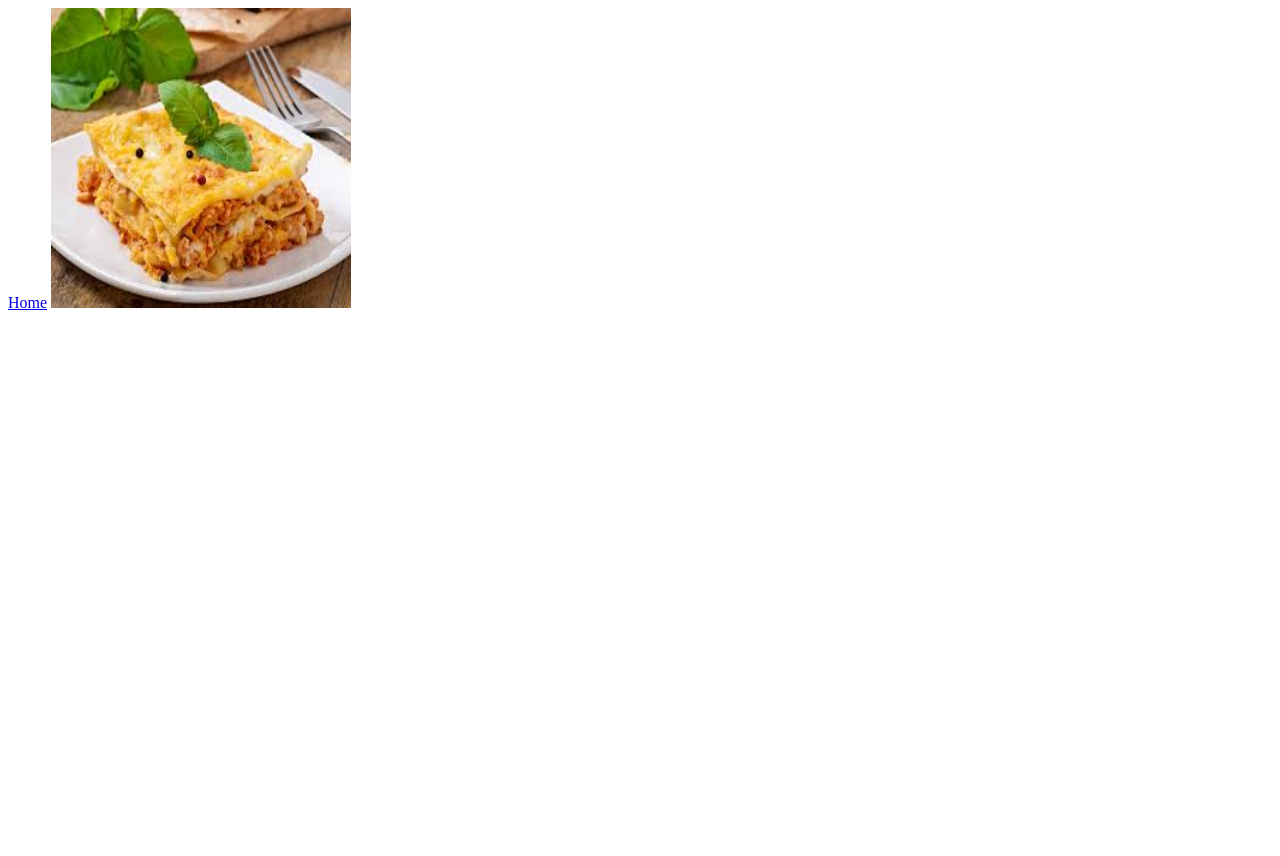
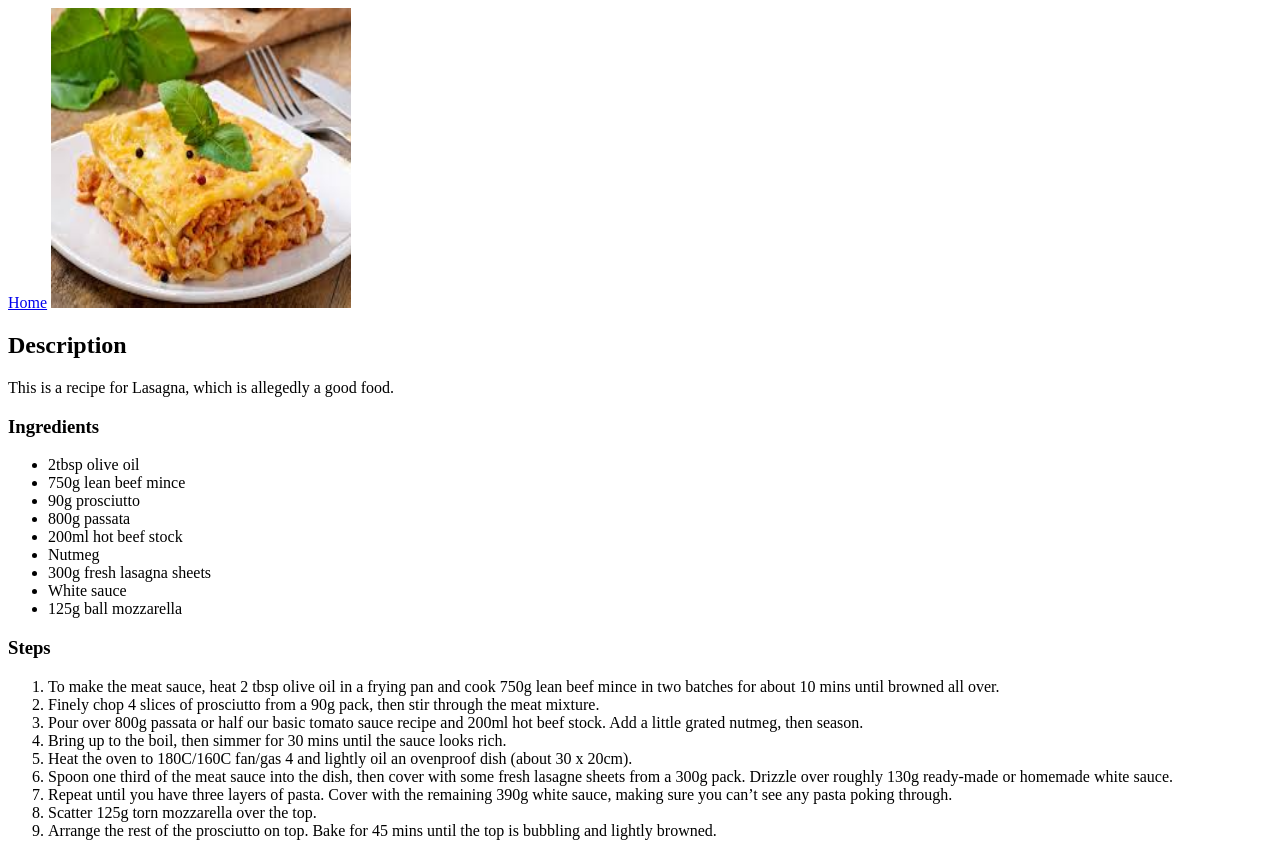
Before and after one commit to arwynbethel/odin-recipes, a plain HTML site: page recipes/lasagna.html in a window 1280 px wide. Before the commit the page ends 800 px from the top, so only its background shows below. Drawn offline with Linux system fonts and the light colour scheme.

Commit message:
Add text to lasagna.html to complete recipe page

```diff
--- a/recipes/lasagna.html
+++ b/recipes/lasagna.html
@@ -6,6 +6,49 @@
     <title>Lasagna</title>
     <a href="../index.html">Home</a>
     <img src="../images/lasagna.jpeg" alt="A picture of a Lasagna" width="300" height="300">
+    <h2>Description</h2>
+    <p>This is a recipe for Lasagna, which is allegedly
+        a good food.</p>
+    <h3>Ingredients</h3>
+    <ul>
+        <li>2tbsp olive oil</li>
+        <li>750g lean beef mince</li>
+        <li>90g prosciutto</li>
+        <li>800g passata</li>
+        <li>200ml hot beef stock</li>
+        <li>Nutmeg</li>
+        <li>300g fresh lasagna sheets</li>
+        <li>White sauce</li>
+        <li>125g ball mozzarella</li>
+    </ul>
+    <h3>Steps</h3>
+    <ol>
+        <li>To make the meat sauce, heat 2 tbsp olive oil
+            in a frying pan and cook 750g lean beef mince
+            in two batches for about 10 mins until browned
+            all over.</li>
+        <li>Finely chop 4 slices of prosciutto from a 90g
+            pack, then stir through the meat mixture.</li>
+        <li>Pour over 800g passata or half our basic tomato
+            sauce recipe and 200ml hot beef stock. Add a
+            little grated nutmeg, then season.</li>
+        <li>Bring up to the boil, then simmer for 30 mins
+            until the sauce looks rich.</li>
+        <li>Heat the oven to 180C/160C fan/gas 4 and
+            lightly oil an ovenproof dish
+            (about 30 x 20cm).</li>
+        <li>Spoon one third of the meat sauce into the
+            dish, then cover with some fresh lasagne sheets
+            from a 300g pack. Drizzle over roughly 130g
+            ready-made or homemade white sauce.</li>
+        <li>Repeat until you have three layers of pasta.
+            Cover with the remaining 390g white sauce, making
+            sure you can’t see any pasta poking through.</li>
+        <li>Scatter 125g torn mozzarella over the top.</li>
+        <li>Arrange the rest of the prosciutto on top. Bake
+            for 45 mins until the top is bubbling and lightly
+            browned.</li>
+    </ol>
 </head>
 <body>
 
```
